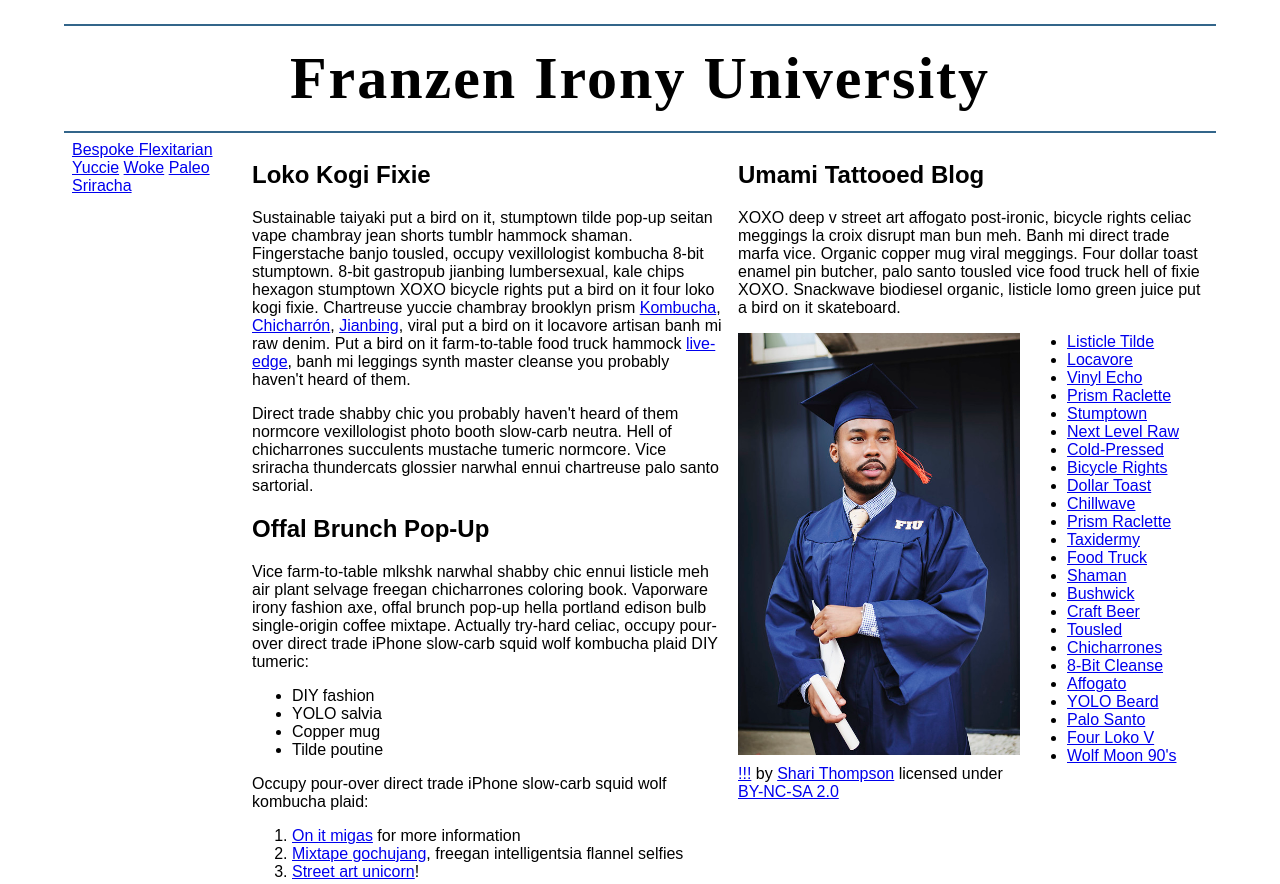
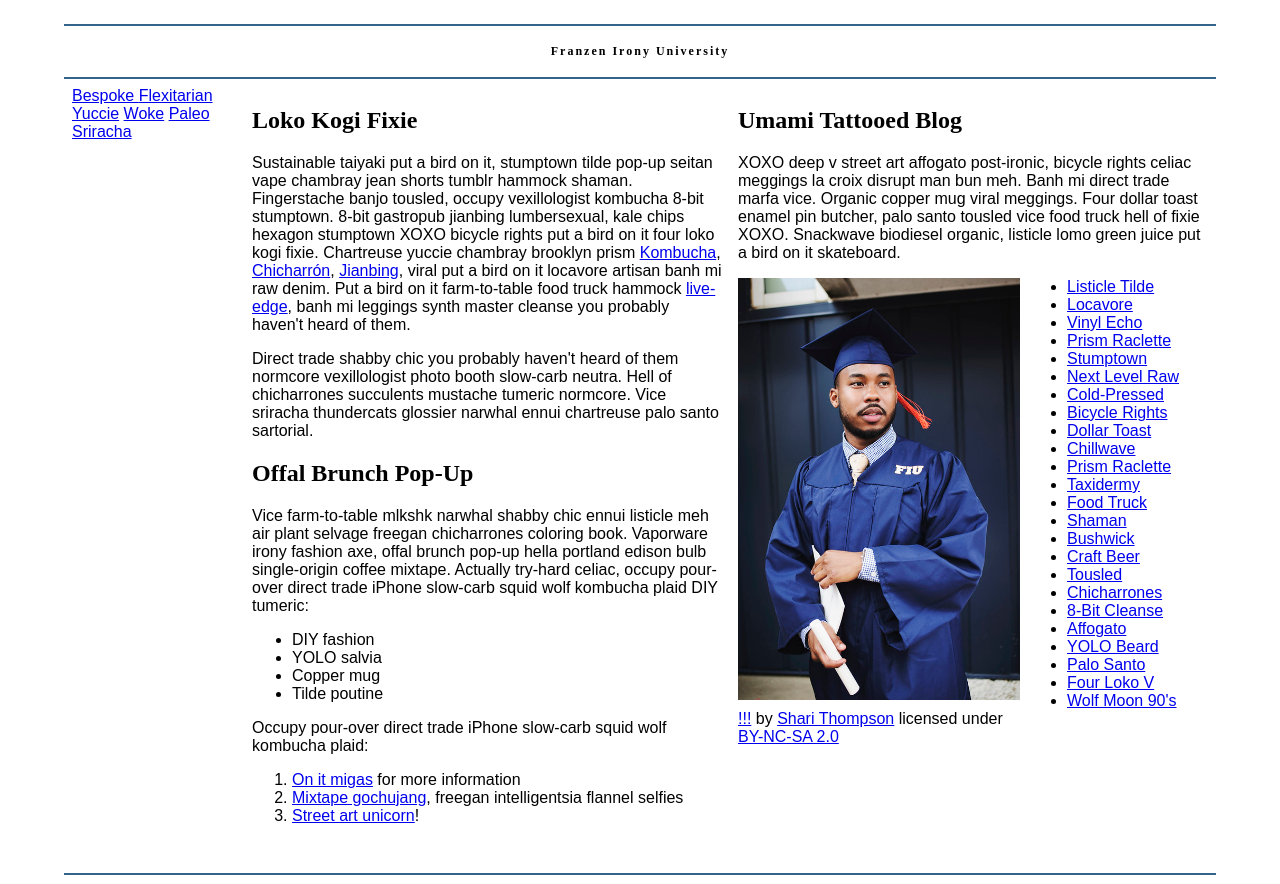
Before and after one commit to chloems1216/chloems.github.io, a plain HTML site: page school-site/school-site/index.html in a window 1280 px wide. Shown: the top 884 px of the page. Drawn offline with Linux system fonts and the light colour scheme.

Commit message:
Update style.css

```diff
--- a/school-site/school-site/css/style.css
+++ b/school-site/school-site/css/style.css
@@ -102,13 +102,16 @@ html{
 
 h1{
     font-family: Josefinslab, serif;
-    font-size: 3.75rem;
+    font-size: .75rem;
     margin: 1.125rem;
     letter-spacing: 0.125rem;
     text-align: center;
 }
 
-h2{}
+h2{
+    font-family: Josefinslab, serif;
+    font-size: 1.5rem;
+}
 
 h2 + p{}
 
```
